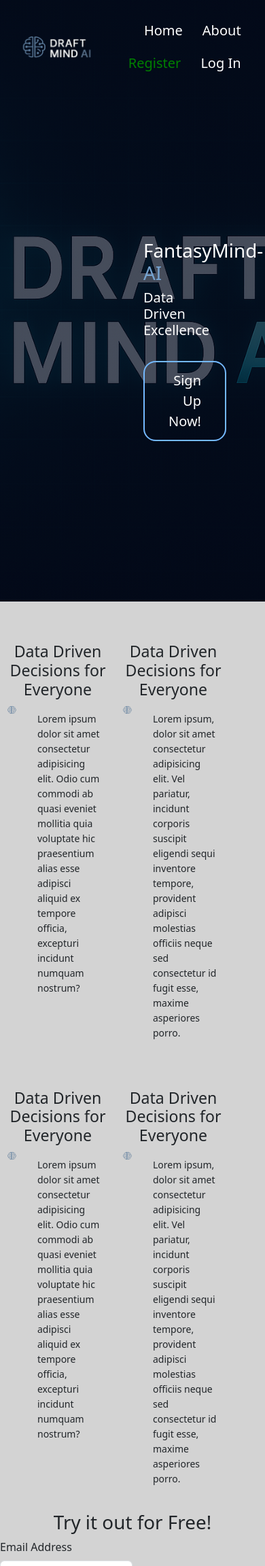
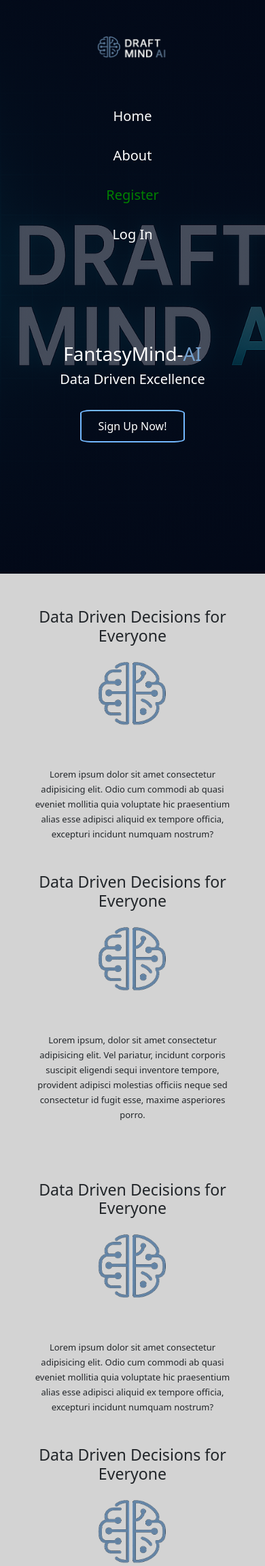
Before and after one commit to ant-cantu/fumbld-ai, a Flask app: page / in a window 390 px wide. Shown: the top 2304 px of the page at 68% size. Run offline with Flask 3, Linux system fonts and the light colour scheme.

Commit message:
Add files via upload

```diff
--- a/source/static/css/style.css
+++ b/source/static/css/style.css
@@ -146,9 +146,12 @@ nav img {
 }
 .email-form {
     display: block;
+    max-width: 600px;
+    padding: 1rem;
     justify-content: center;
     align-items: center;
     width: 50%;
+    margin: 0 auto;
 }
 
 .register-main h1 {
@@ -205,3 +208,124 @@ footer {
     font-weight: 400;
     margin: 0px 5px;
 }
+
+/* Mobile Queries */
+
+@media (max-width: 1024px) {
+    .hero-box {
+        margin: 20vh 10vw;
+        text-align: center;
+    }
+
+    .about-content {
+        flex-direction: column;
+        align-items: center;
+        text-align: center;
+    }
+    .about-img {
+        width: 25%;
+        margin-bottom: 15px;
+    }
+    .email-form {
+        width: 75%;
+        margin: 0 auto;
+    }
+}
+
+@media (max-width: 768px) {
+    nav {
+        flex-direction: column;
+        text-align: center;
+        gap: 15px;
+    }
+    .nav-links {
+        text-align: center;
+    }
+    .nav-links ul {
+        display: flex;
+        flex-direction: column;
+        gap: 10px;
+    }
+    .hero-box {
+        margin: 15vh 5vw;
+        text-align: center;
+    }
+    .about-us {
+        flex-direction: column;
+        padding: 20px;
+    }
+    .about-col {
+        padding: 10px 0;
+    }
+    .about-content {
+        flex-direction: column;
+        align-items: center;
+        text-align: center;
+    }
+    .about-img {
+        width: 30%;
+    }
+    .email-form {
+        width: 90%;
+        margin: 0 auto;
+    }
+    .footer-nav ul {
+        flex-direction: column;
+        align-items: center;
+        gap: 15px;
+    }
+    .footer-container {
+        padding: 40px 15px 10px;
+    }
+    .footer-bottom {
+        padding: 10px;
+    }
+    .footer-bottom p {
+        font-size: 0.9em;
+    }
+}
+
+@media (max-width: 480px) {
+  h1 {
+    font-size: 28px;
+  }
+
+  h3 {
+    font-size: 20px;
+  }
+
+  p {
+    font-size: 13px;
+  }
+
+  .hero-btn {
+    font-size: 16px;
+    padding: 10px 25px;
+    border-radius: 10%;
+  }
+
+  .about-img {
+    width: 40%;
+  }
+
+  .email-form label,
+  .email-form input {
+    font-size: 14px;
+  }
+
+  .btn {
+    font-size: 16px;
+    padding: 10px 20px;
+  }
+  .footer-container {
+    padding: 30px 10px 5px;
+  }
+
+  .footer-nav ul li a {
+    font-size: 0.9em;
+  }
+
+  .footer-bottom p {
+    font-size: 0.8em;
+  }
+}
```
